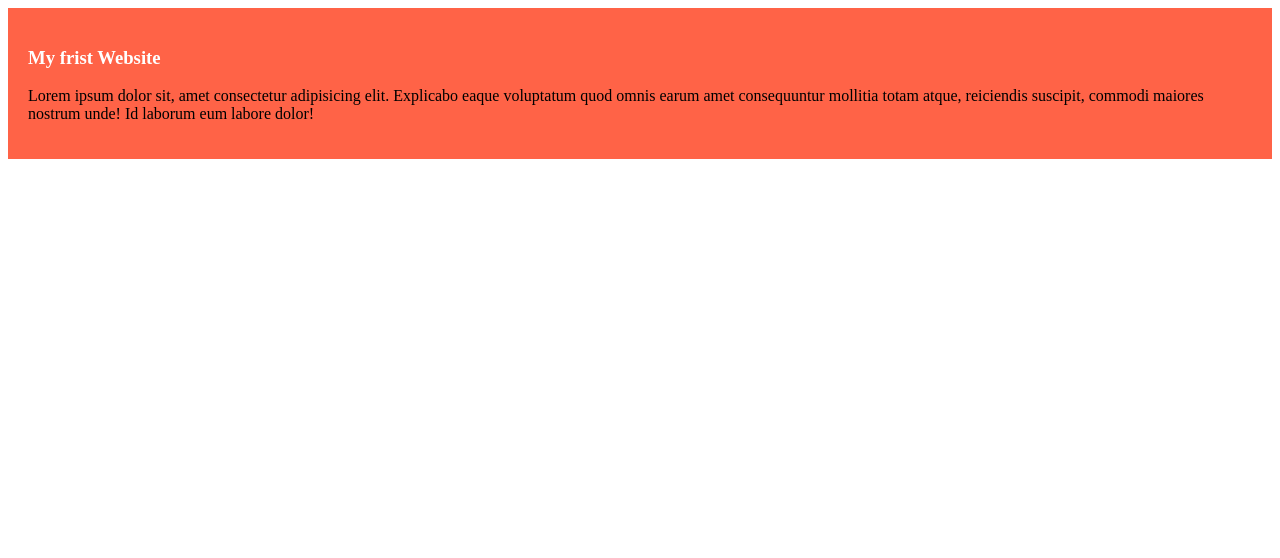
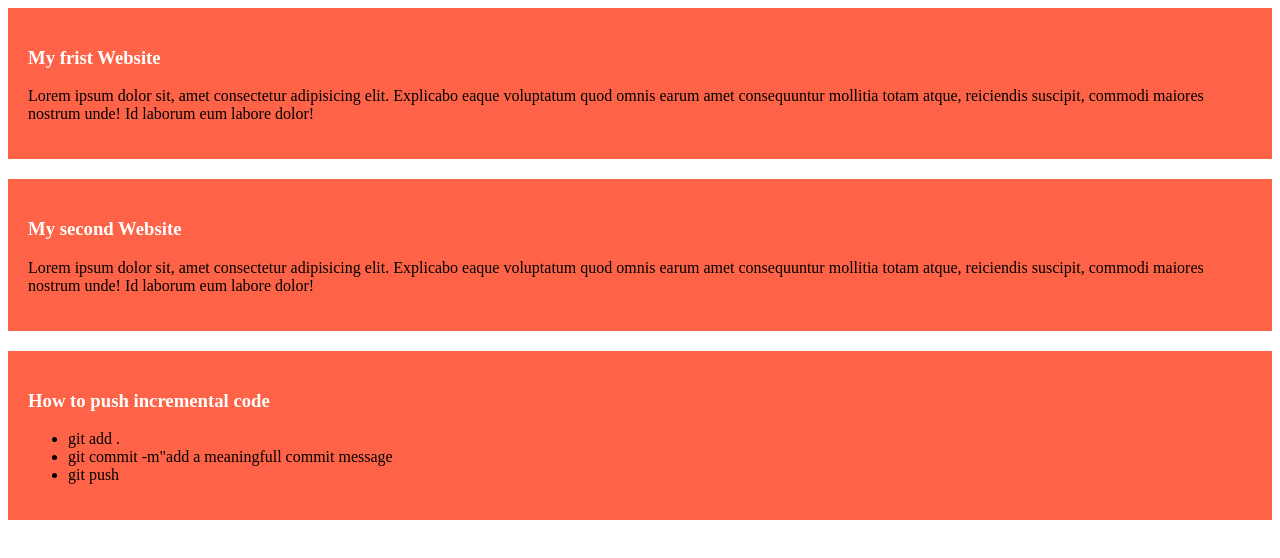
Before and after one commit to Kamrujjaman3D/my-simple-website, a plain HTML site: page index.html in a window 1280 px wide. Drawn offline with Linux system fonts and the light colour scheme.

Commit message:
added a list to push code

```diff
--- a/index.html
+++ b/index.html
@@ -11,5 +11,18 @@
         <h3>My frist Website</h3>
         <p>Lorem ipsum dolor sit, amet consectetur adipisicing elit. Explicabo eaque voluptatum quod omnis earum amet consequuntur mollitia totam atque, reiciendis suscipit, commodi maiores nostrum unde! Id laborum eum labore dolor!</p>
     </div>
+    <div>
+        <h3 class="heading2">My second Website</h3>
+        <p>Lorem ipsum dolor sit, amet consectetur adipisicing elit. Explicabo eaque voluptatum quod omnis earum amet consequuntur mollitia totam atque, reiciendis suscipit, commodi maiores nostrum unde! Id laborum eum labore dolor!</p>
+    </div>
+    <div>
+        <h3>How to push incremental code</h3>
+        <ul>
+            <li>git add .</li>
+            <li>git commit -m"add a meaningfull commit message</li>
+            <li>git push</li>
+        </ul>
+
+    </div>
 </body>
 </html>
--- a/styles/blogs.css
+++ b/styles/blogs.css
@@ -1,6 +1,10 @@
 div{
     background-color: tomato;
     padding: 20px;
+    margin-bottom: 20px;
+}
+h3 > .heading2{
+    color: aqua;
 }
 h3{
     color: #fff;
```
